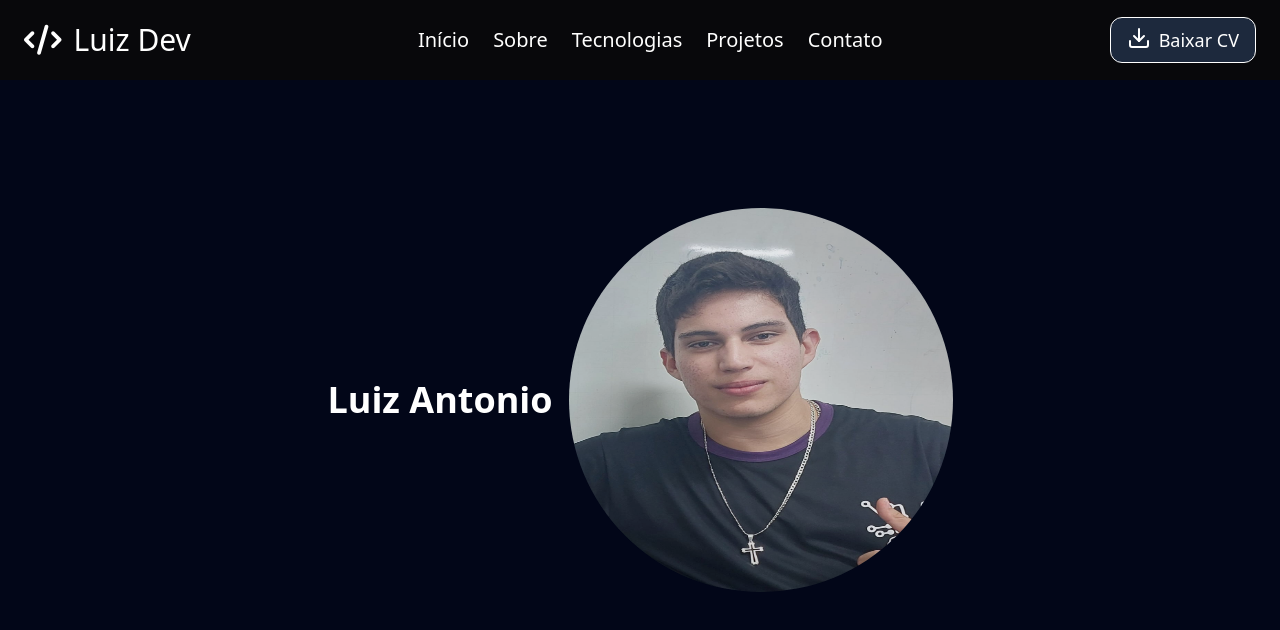
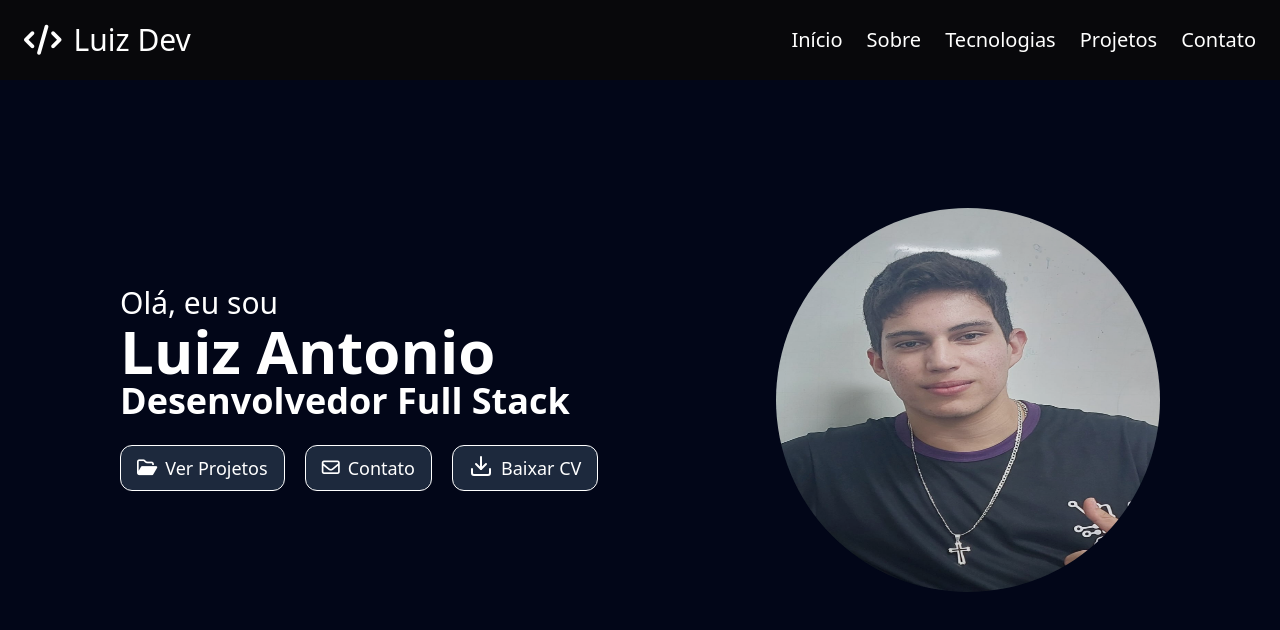
Before and after one commit to LuizDevpro/Portfolio, a website: page index.html in a window 1280 px wide. Shown: the top 630 px of the page. Drawn offline with Linux system fonts and the light colour scheme.

Commit message:
Ajustes gerais e seção hero/inicio definida, estrutura base

```diff
--- a/assets/css/style.css
+++ b/assets/css/style.css
@@ -21,7 +21,3 @@
       transform: translateY(0);
       animation: fadeInUp 0.8s ease forwards;
     }
-
-html {
-    scroll-behavior: smooth;
-}
--- a/index.html
+++ b/index.html
@@ -25,7 +25,7 @@
         <div>
             <a href="#inicio" class="text-white text-3xl flex items-center gap-3">
                 <i class="fa-solid fa-code"></i>
-            <p>Luiz Dev</p>
+                <p>Luiz Dev</p>
             </a>
 
         </div>
@@ -37,18 +37,38 @@
             <a href="#contato">Contato</a>
         </nav>
 
-        <a href="assets/documents/curriculo.pdf" download="Curriculo_LuizDev.pdf" class="flex gap-2 text-lg bg-slate-800 text-white border border-white rounded-xl py-2 px-4"><svg xmlns="http://www.w3.org/2000/svg" width="24" height="24" viewBox="0 0 24 24" fill="none" stroke="currentColor" stroke-width="2" stroke-linecap="round" stroke-linejoin="round" class="lucide lucide-download-icon lucide-download"><path d="M12 15V3"/><path d="M21 15v4a2 2 0 0 1-2 2H5a2 2 0 0 1-2-2v-4"/><path d="m7 10 5 5 5-5"/></svg>Baixar CV</a>
+
     </header>
 
 
     <!-- Seção: Hero -->
     <section id="inicio" class="w-full h-screen flex items-center overflow-hidden hidden-section">
-        <div class="flex flex-col sm:flex-row gap-4 items-center justify-center w-full px-4">
-            <div>
-                <p class="text-white font-bold text-4xl text-center sm:text-left">
-                    Luiz Antonio
-                </p>
+        <div class="max-w-7xl mx-auto flex flex-col sm:flex-row items-center justify-between w-full px-6 md:px-30">
+            <div class="text-white">
+                <h3 class="text-3xl">Olá, eu sou</h3>
+                <h1 class="text-6xl font-bold">Luiz Antonio</h1>
+                <h2 class="text-4xl font-semibold">Desenvolvedor Full Stack</h2>
+
+                <div class="flex my-6 gap-5">
+                    <a href="#projetos"
+                        class="flex items-center gap-2 text-lg bg-slate-800 text-white border border-white rounded-xl py-2 px-4"><i
+                            class="fa-regular fa-folder-open"></i>Ver Projetos</a>
+                    <a href="#contato"
+                        class="flex items-center gap-2 text-lg bg-slate-800 text-white border border-white rounded-xl py-2 px-4"><i
+                            class="fa-regular fa-envelope"></i>Contato</a>
+                    <a href="assets/documents/curriculo.pdf" download="Curriculo_LuizDev.pdf"
+                        class="flex gap-2 text-lg bg-slate-800 text-white border border-white rounded-xl py-2 px-4"><svg
+                            xmlns="http://www.w3.org/2000/svg" width="24" height="24" viewBox="0 0 24 24" fill="none"
+                            stroke="currentColor" stroke-width="2" stroke-linecap="round" stroke-linejoin="round"
+                            class="lucide lucide-download-icon lucide-download">
+                            <path d="M12 15V3" />
+                            <path d="M21 15v4a2 2 0 0 1-2 2H5a2 2 0 0 1-2-2v-4" />
+                            <path d="m7 10 5 5 5-5" />
+                        </svg>Baixar CV</a>
+                </div>
+
             </div>
+
             <div>
                 <img class="w-full max-w-sm aspect-square rounded-full opacity-90" src="assets/img/LuizAntonio.jpg"
                     alt="LuizAntonio" />
```
Also changed, not shown: assets/css/main.css, assets/img/favicon.png (deleted).
